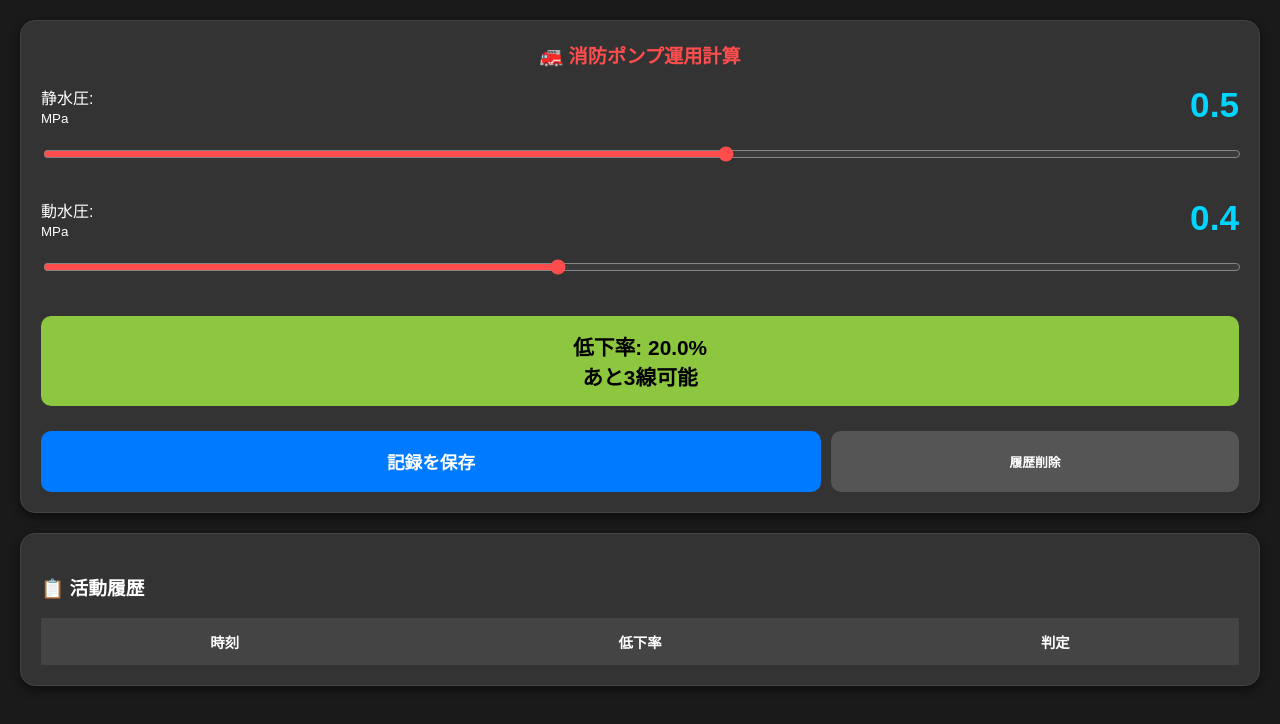
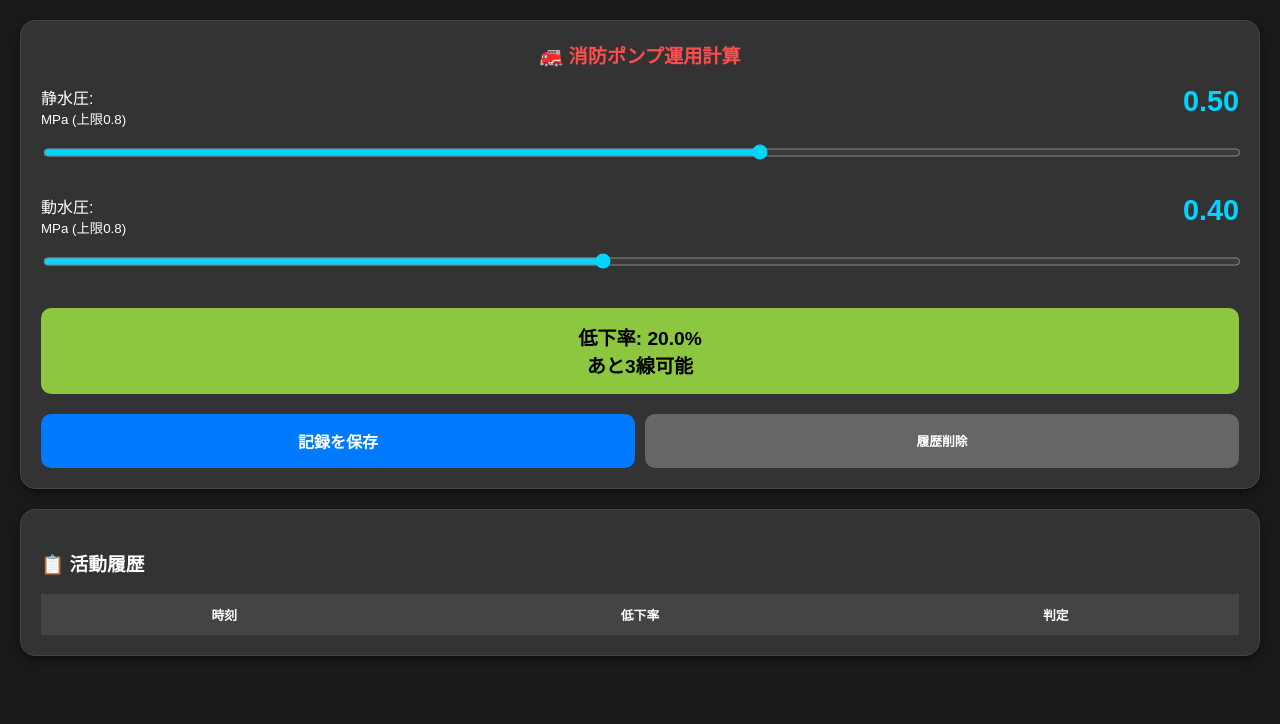
Before and after one commit to akamatsu714/fire-pump-app, a plain HTML site: page index.html in a window 1280 px wide. Drawn offline with Linux system fonts and the light colour scheme.

Commit message:
Update index.html

```diff
--- a/index.html
+++ b/index.html
@@ -2,40 +2,38 @@
 <html lang="ja">
 <head>
     <meta charset="UTF-8">
-    <meta name="viewport" content="width=device-width, initial-scale=1.0, maximum-scale=1.0, user-scalable=no">
+    <meta name="viewport" content="width=device-width, initial-scale=1.0">
     <title>ポンプ運用計算</title>
     <style>
         body { font-family: sans-serif; background: #1a1a1a; color: white; padding: 20px; margin: 0; }
         .card { background: #333; padding: 20px; border-radius: 15px; margin-bottom: 20px; box-shadow: 0 4px 10px rgba(0,0,0,0.5); border: 1px solid #444; }
         h2 { color: #ff4d4d; margin-top: 0; font-size: 1.2rem; text-align: center; }
         label { display: block; margin-top: 15px; font-size: 1rem; }
-        /* スライダーを大きくして操作性を向上 */
-        input[type="range"] { width: 100%; height: 50px; cursor: pointer; accent-color: #ff4d4d; }
-        .value-display { font-size: 2.2rem; font-weight: bold; color: #00d4ff; float: right; }
-        #result-box { text-align: center; padding: 15px; border-radius: 10px; font-weight: bold; margin-top: 20px; font-size: 1.3rem; transition: 0.3s; }
+        input[type="range"] { width: 100%; height: 45px; cursor: pointer; accent-color: #00d4ff; }
+        .value-display { font-size: 1.8rem; font-weight: bold; color: #00d4ff; float: right; }
+        #result-box { text-align: center; padding: 15px; border-radius: 10px; font-weight: bold; margin-top: 20px; font-size: 1.2rem; transition: 0.3s; }
         .safe { background: #28a745; }
         .warn-green { background: #8dc63f; color: black; }
         .warn-yellow { background: #ffc107; color: black; }
         .warn-orange { background: #fd7e14; color: white; }
         .danger { background: #dc3545; }
-        .btn-group { display: flex; gap: 10px; margin-top: 25px; }
-        button { flex: 2; padding: 18px; border-radius: 10px; border: none; font-size: 1.1rem; font-weight: bold; cursor: pointer; }
+        .btn-group { display: flex; gap: 10px; margin-top: 20px; }
+        button { flex: 1; padding: 15px; border-radius: 10px; border: none; font-size: 1rem; font-weight: bold; cursor: pointer; }
         .btn-save { background: #007bff; color: white; }
-        .btn-clear { flex: 1; background: #555; color: white; font-size: 0.8rem; }
+        .btn-clear { background: #666; color: white; font-size: 0.8rem; }
         table { width: 100%; border-collapse: collapse; margin-top: 15px; background: #222; }
-        th, td { border: 1px solid #444; padding: 12px; font-size: 0.9rem; text-align: center; }
+        th, td { border: 1px solid #444; padding: 10px; font-size: 0.8rem; text-align: center; }
         th { background: #444; }
     </style>
 </head>
 <body>
     <div class="card">
         <h2>🚒 消防ポンプ運用計算</h2>
+        <label>静水圧: <span class="value-display" id="ps-val">0.50</span><br><small>MPa (上限0.8)</small></label>
+        <input type="range" id="ps" min="0.05" max="0.80" step="0.01" value="0.50" oninput="calc()">
 
-        <label>静水圧: <span class="value-display" id="ps-val">0.5</span><br><small>MPa</small></label>
-        <input type="range" id="ps" min="0.1" max="0.8" step="0.1" value="0.5" oninput="calc()">
-
-        <label>動水圧: <span class="value-display" id="pd-val">0.4</span><br><small>MPa</small></label>
-        <input type="range" id="pd" min="0.1" max="0.8" step="0.1" value="0.4" oninput="calc()">
+        <label>動水圧: <span class="value-display" id="pd-val">0.40</span><br><small>MPa (上限0.8)</small></label>
+        <input type="range" id="pd" min="0.05" max="0.80" step="0.01" value="0.40" oninput="calc()">
 
         <div id="result-box" class="safe">
             低下率: <span id="rate">20.0</span>%<br>
@@ -57,6 +55,7 @@
     </div>
 
 <script>
+// アプリ起動時に保存された履歴を読み込む
 window.onload = function() {
     const savedLogs = localStorage.getItem('pumpLogs');
     if (savedLogs) {
@@ -66,24 +65,24 @@ window.onload = function() {
 };
 
 function calc() {
-    let ps = parseFloat(document.getElementById('ps').value);
-    let pd = parseFloat(document.getElementById('pd').value);
+    const ps = parseFloat(document.getElementById('ps').value);
+    const pd = parseFloat(document.getElementById('pd').value);
 
     // 動水圧が静水圧を超えないように制御
     if (pd > ps) {
-        pd = ps;
         document.getElementById('pd').value = ps;
     }
 
-    document.getElementById('ps-val').innerText = ps.toFixed(1);
-    document.getElementById('pd-val').innerText = pd.toFixed(1);
+    document.getElementById('ps-val').innerText = ps.toFixed(2);
+    document.getElementById('pd-val').innerText = parseFloat(document.getElementById('pd').value).toFixed(2);
 
-    const rate = ((ps - pd) / ps) * 100;
+    const currentPd = parseFloat(document.getElementById('pd').value);
+    const rate = ((ps - currentPd) / ps) * 100;
     const resBox = document.getElementById('result-box');
     const statusDisp = document.getElementById('status');
     const rateDisp = document.getElementById('rate');
 
-    rateDisp.innerText = isNaN(rate) ? "0.0" : rate.toFixed(1);
+    rateDisp.innerText = rate.toFixed(1);
 
     if (rate < 10) {
         resBox.className = 'safe';
@@ -111,6 +110,8 @@ function saveLog() {
 
     const rowHTML = `<tr><td>${time}</td><td>${rate}%</td><td>${status}</td></tr>`;
     tableBody.insertAdjacentHTML('afterbegin', rowHTML);
+
+    // スマホのメモリ(LocalStorage)に保存
     localStorage.setItem('pumpLogs', tableBody.innerHTML);
 }
 
```
